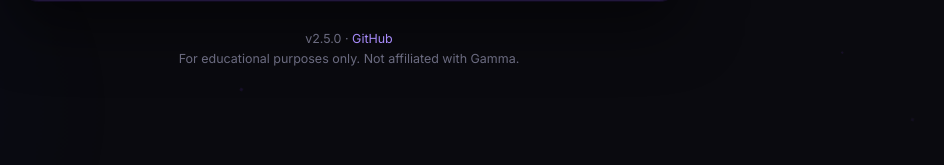
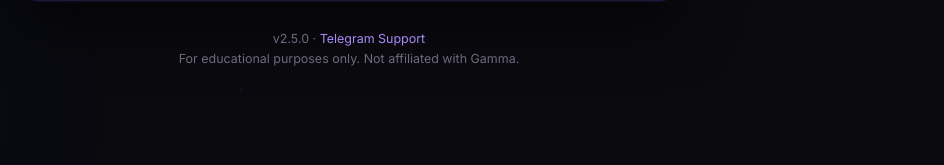
Before and after one commit to WillnesDev/gamma-ai-watermark-remover_vercel, a FastAPI app: page / in a window 1280 px wide. Shown: the part 635-800 px from the top of the page, without its empty margins (291-1235 px from the left). Run offline with FastAPI, Linux system fonts and the light colour scheme; some libraries are stand-ins or nearby versions.

Commit message:
Update index.html

```diff
--- a/templates/index.html
+++ b/templates/index.html
@@ -180,7 +180,7 @@
 
     <!-- Footer -->
     <footer class="footer">
-        <div>v2.5.0 · <a href="https://github.com/DedInc/gamma-ai-watermark-remover" target="_blank" rel="noopener">GitHub</a></div>
+        <div>v2.5.0 · <a href="t.me/yunusbeck" target="_blank" rel="noopener">Telegram Support</a></div>
         <div>For educational purposes only. Not affiliated with Gamma.</div>
     </footer>
 
```
